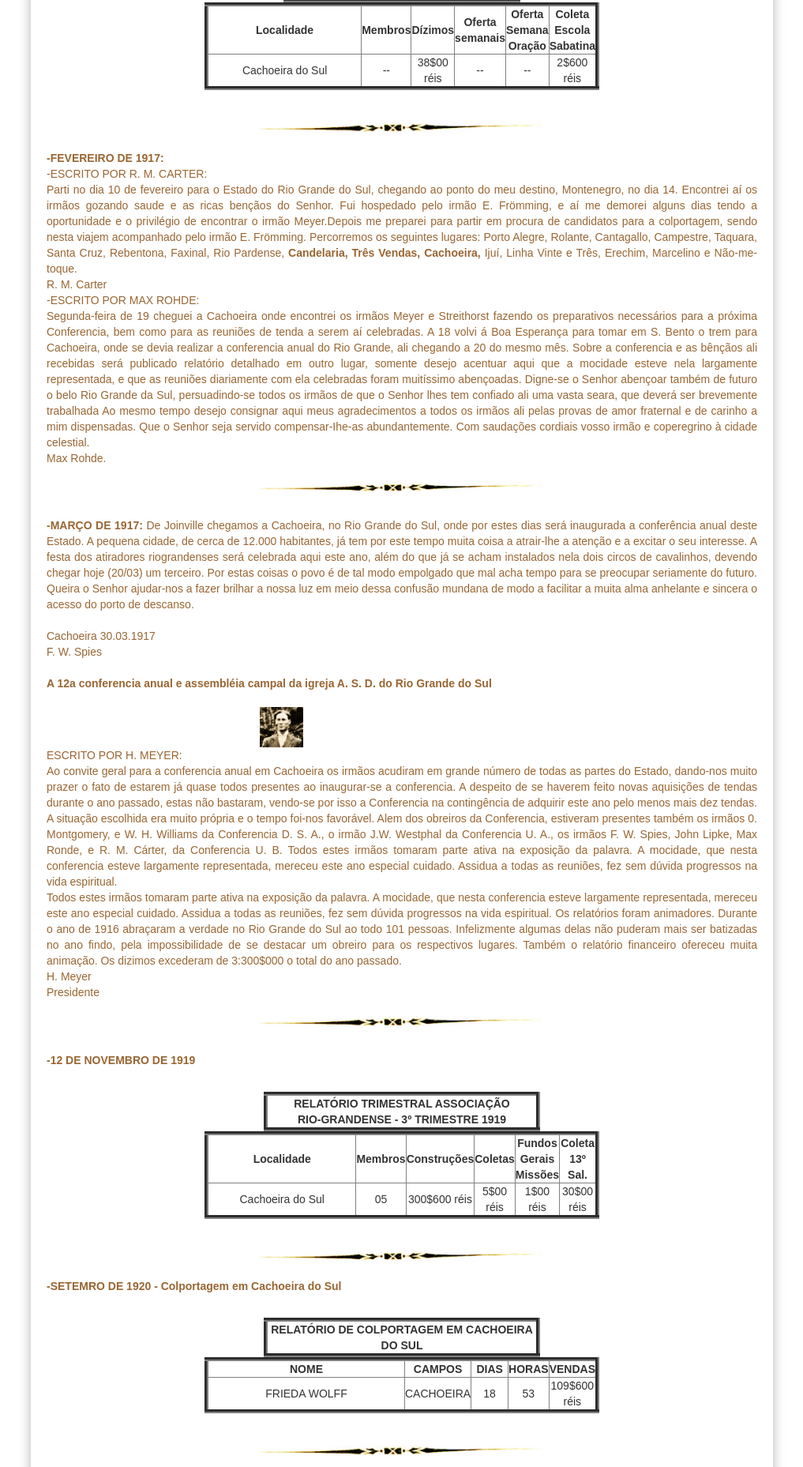
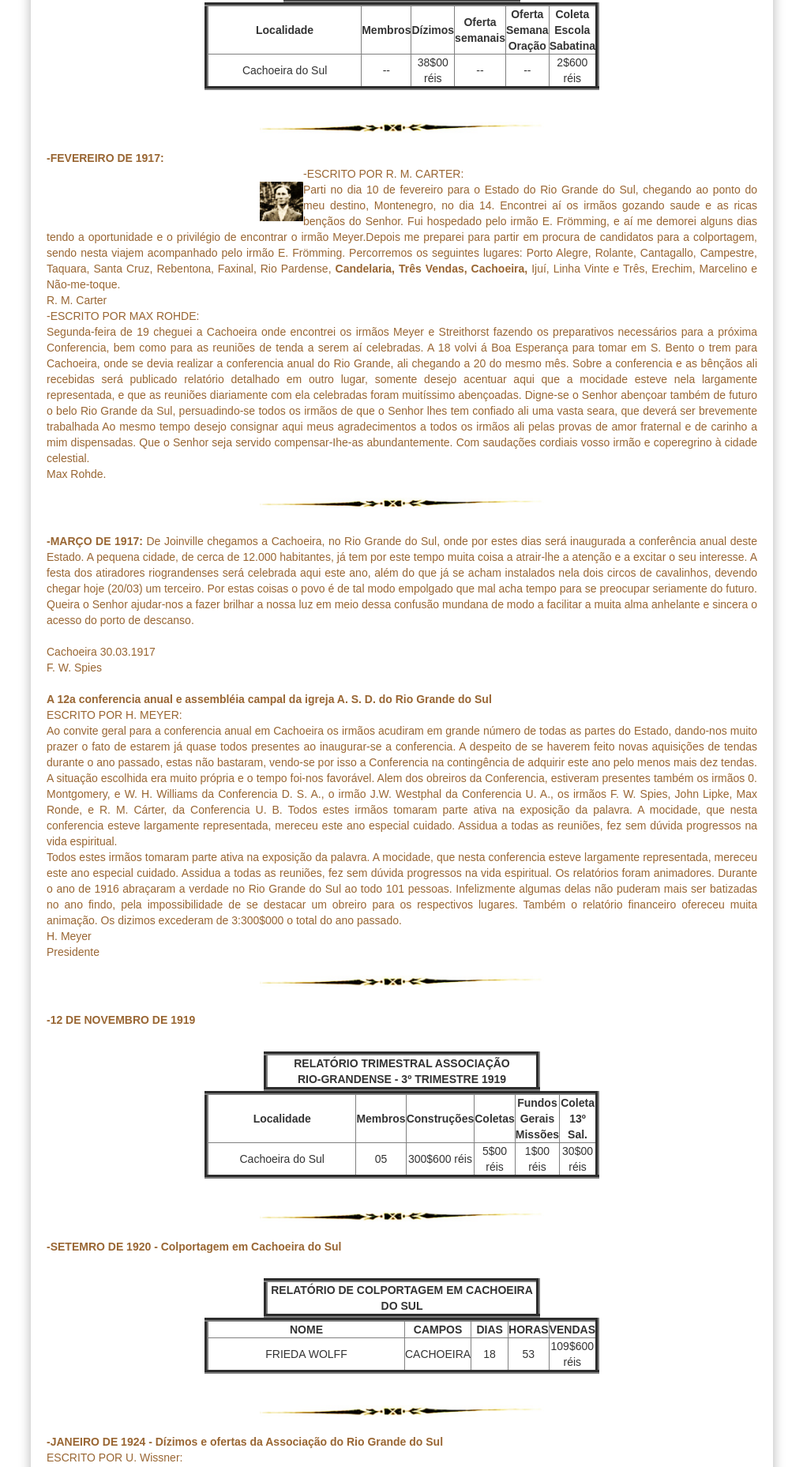
Before and after one commit to claudiovargas1955/claudiovargas1955.github.io, a Jekyll site: the page built from _pages/história-da-iasd-cachoeira.html, in a window 1280 px wide. Shown: the part 1528-3385 px from the top of the page at 79% size, without its empty margins (131-1148 px from the left). Built offline with Jekyll 4.4.1, drawn with Linux system fonts in a browser that asks for light colours; some web fonts are replaced.

Commit message:
Update história-da-iasd-cachoeira.html

```diff
--- a/_pages/história-da-iasd-cachoeira.html
+++ b/_pages/história-da-iasd-cachoeira.html
@@ -187,6 +187,7 @@ tr:hover{
       <img class="dir3" style="float:center"; src="/images/separacao.jpg" class="img-responsive" width="400px" title="";/><br>
 
 <p><b>-FEVEREIRO DE 1917:</b><br>
+<img class="dir3" style="float:left"; src="/images/R.M.Carter.jpg" class="img-responsive" width="95px" title="";/>
 -ESCRITO POR R. M. CARTER:<br>
 Parti no dia 10 de fevereiro para o Estado do Rio Grande do Sul, chegando ao ponto do meu destino, Montenegro, no dia 14. Encontrei aí os irmãos gozando saude e as
 ricas bençãos do Senhor. Fui hospedado pelo irmão E. Frömming, e aí me demorei alguns dias tendo a oportunidade e o privilégio de encontrar o irmão Meyer.Depois me
@@ -218,7 +219,7 @@ modo a facilitar a muita alma anhelante e sincera o acesso do porto de descanso.
 
 
   <b>A 12a conferencia anual e assembléia campal da igreja A. S. D. do Rio Grande do Sul</b><br>
-<img class="dir3" style="float:center"; src="/images/R.M.Carter.jpg" class="img-responsive" width="95px" title="";/>
+
 ESCRITO POR H. MEYER:<br>
 Ao convite geral para a conferencia anual em Cachoeira os irmãos acudiram em grande número de todas as partes do Estado, dando-nos muito prazer o fato de estarem já
 quase todos presentes ao inaugurar-se a conferencia. A despeito de se haverem feito novas aquisições de tendas durante o ano passado, estas não bastaram, vendo-se
```
